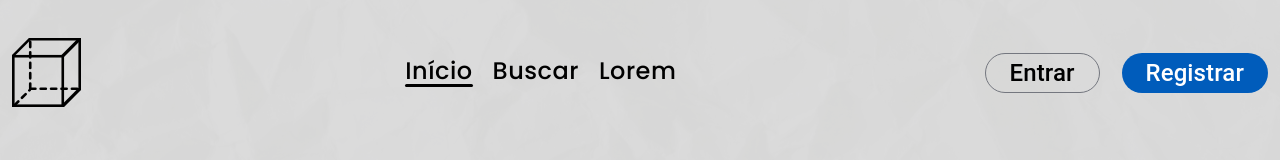
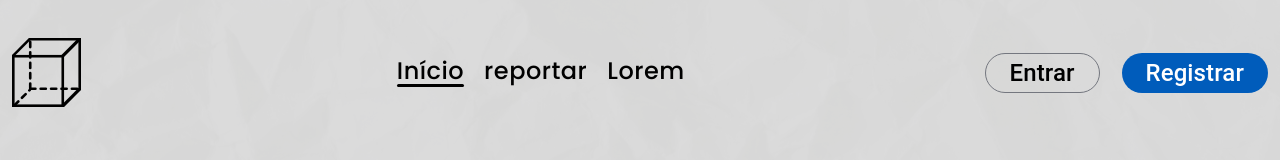
Before and after one commit to isaque-dantas/matemates.client, an Angular app: page / in a window 1280 px wide. Shown: the top 160 px of the page. Built offline with nearby package versions, Linux system fonts and the light colour scheme.

Commit message:
feat: change 'buscar' button to 'reportar' if user is not logged in

```diff
--- a/src/app/components/header/header.component.ts
+++ b/src/app/components/header/header.component.ts
@@ -20,7 +20,7 @@ import {MatButton} from "@angular/material/button";
 export class HeaderComponent {
   navItems = [
     {'label': 'Início', 'link': ''},
-    {'label': 'Buscar', 'link': 'search'},
+    {'label': 'reportar', 'link': 'report'},
     {'label': 'Lorem', 'link':   'futureupdate'},
   ]
 }
```
